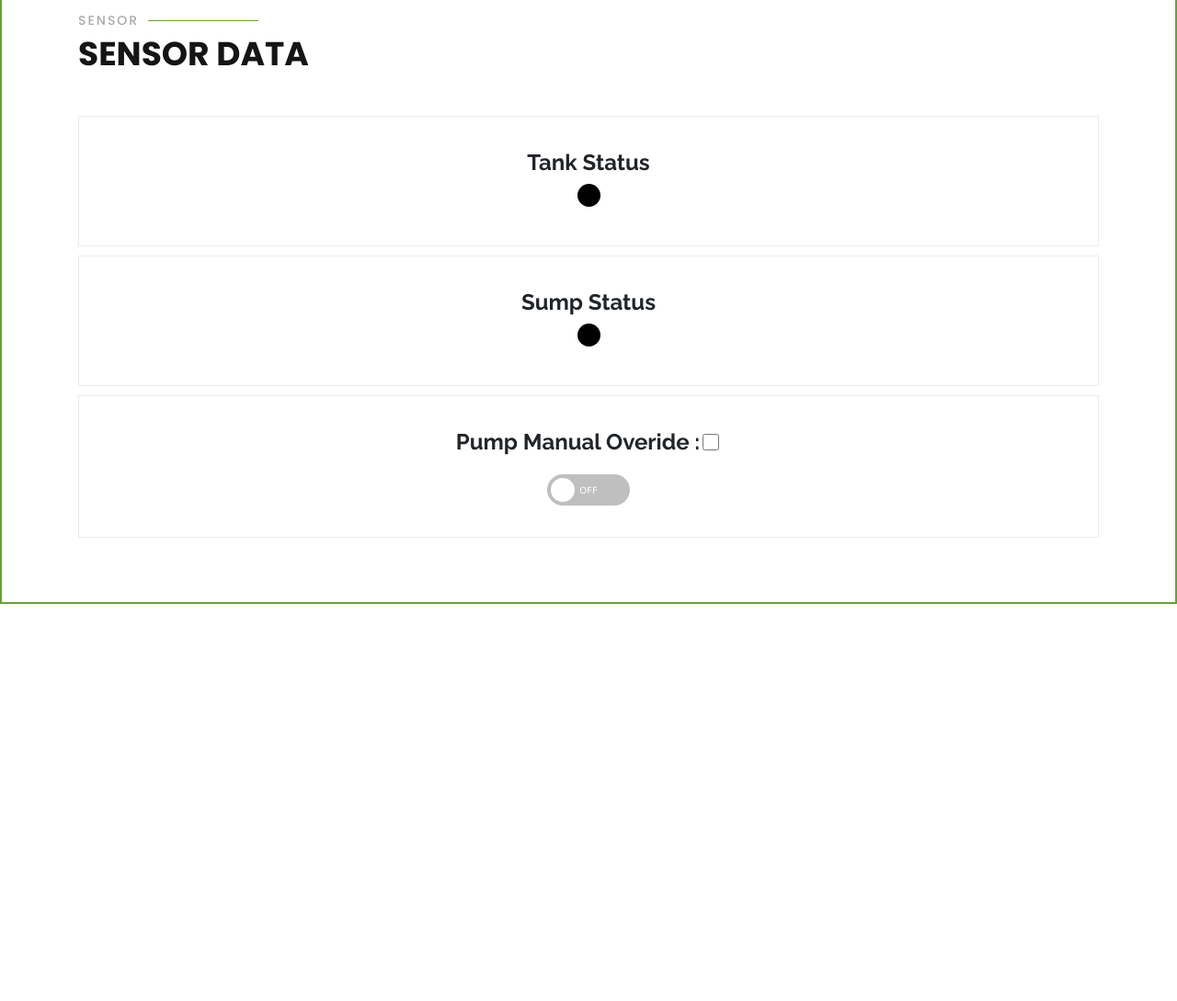
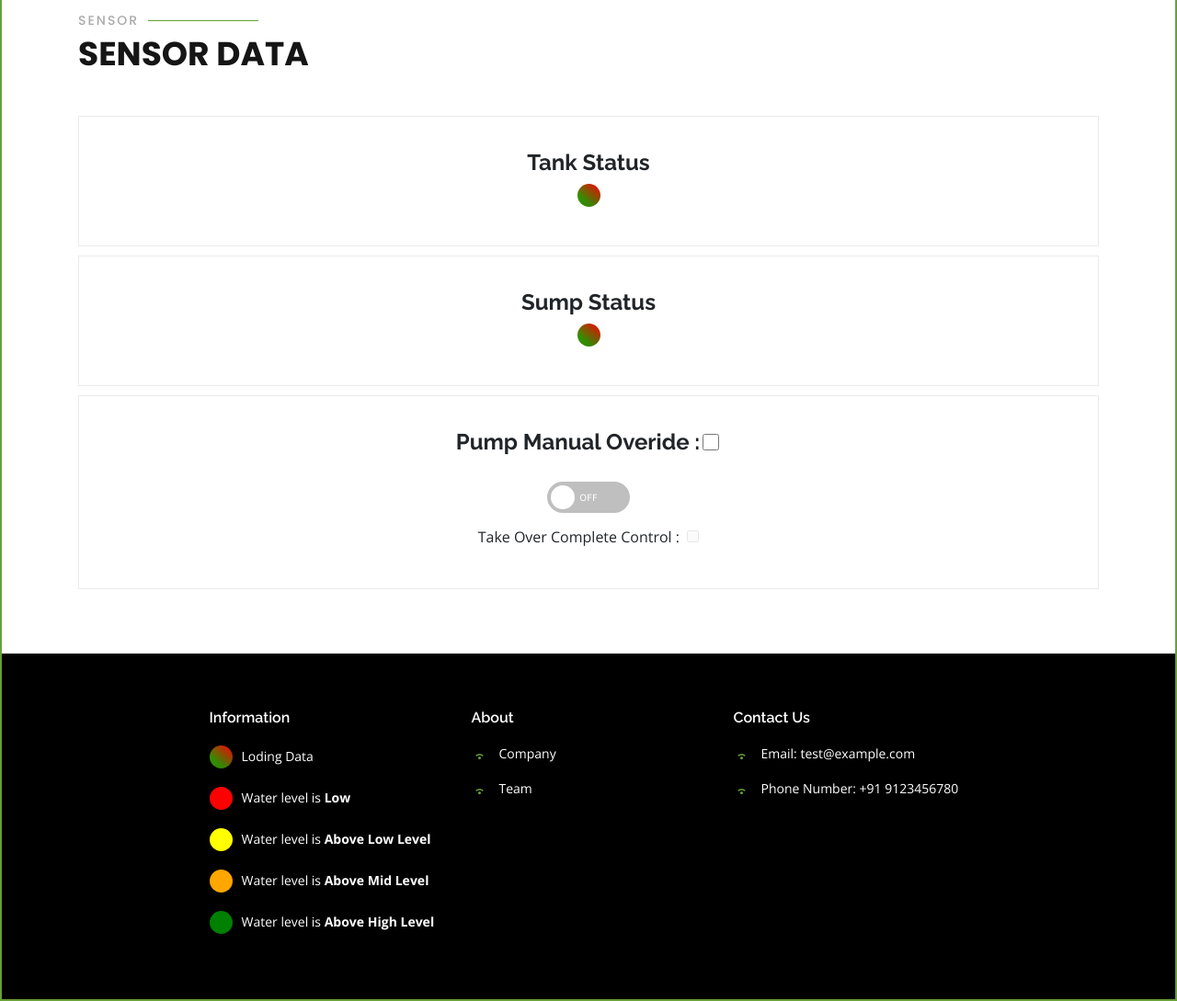
Before and after one commit to ManojAvarur/HomeAutomation, a PHP site: page /Frontend/information.html in a window 1280 px wide. Shown: the part 524-1613 px from the top of the page at 92% size. Before the commit the page ends 1181 px from the top, so only its background shows below. Run offline with PHP 8.4, Linux system fonts and the light colour scheme.

Commit message:
Forntend completed

```diff
--- a/Assets/css/style.css
+++ b/Assets/css/style.css
@@ -962,7 +962,7 @@ section {
     color: black;
   }
 
-.black_circle,
+.gradient_circle,
 .red_circle,
 .yellow_circle,
 .orange_circle,
@@ -974,8 +974,15 @@ section {
     transition: ease-in;
  }
 
-.black_circle{
-    background-color: rgb(0, 0, 0);
+.gradient_circle{
+    /* background-color: rgb(170, 170, 170); */
+    background:  linear-gradient( 217deg, rgba(255, 0, 0), rgba(0, 128, 0, .8) 70.71% ),
+                       linear-gradient( 127deg, rgba(255, 255, 0), rgba(255, 166, 0, .8) 70.71% ),
+                       linear-gradient( 336deg, rgba(255, 166, 0), rgba(255, 0, 0, .8) 70.71% );
+
+    /* background: linear-gradient(217deg, rgba(255,0,0,.8), rgba(255,0,0,0) 70.71%), linear-gradient(127deg, rgba(0,255,0,.8), rgba(0,255,0,0) 70.71%), linear-gradient(336deg, rgba(0,0,255,.8), rgba(0,0,255,0) 70.71%); */
+    /* background-color: linear-gradient( ); */
+    /* background-image: linear-gradient(217deg, rgba(255,0,0,.8), rgba(255,0,0,0) 70.71%), linear-gradient(127deg, rgba(0,255,0,.8), rgba(0,255,0,0) 70.71%), linear-gradient(336deg, rgba(0,0,255,.8), rgba(0,0,255,0) 70.71%); */
 }
 
 .red_circle{
@@ -1008,3 +1015,7 @@ section {
     text-decoration: none;
     color: rgb(128, 128, 128);
 }
+
+ul li a{
+    margin-left: 10px;
+}
--- a/Frontend/information.html
+++ b/Frontend/information.html
@@ -58,61 +58,83 @@
                     <p>Sensor Data</p>
                 </div>
 
-                <div class="alert" id="alert">
+                <div class="alert" id="alert-container">
                     <span class="closebtn" onclick="this.parentElement.style.display='none';">&times;</span>
                     <strong>Error! : </strong><span id="alert-msg"></span>
                 </div>
 
                 <div class="data-container">
                     <p>
-                        <h4><strong>Tank Status</strong></h4><span class="black_circle" id="tank-status"></span>
+                        <h4><strong>Tank Status</strong></h4><span class="gradient_circle" id="tank-status"></span>
                     </p>
                 </div>
 
                 <div class="data-container">
                     <p>
-                        <h4><strong>Sump Status</strong></h4><span class="black_circle" id="pump-status"></span>
+                        <h4><strong>Sump Status</strong></h4><span class="gradient_circle" id="pump-status"></span>
                     </p>
                 </div>
 
-                <div class="data-container" id="pump">
+                <div class="data-container" id="pump" style='position:relative'>
                     <p>
                         <h4>
-                            <strong>Pump Manual Overide&nbsp;:&nbsp;&nbsp;&nbsp;&nbsp;</strong>
+                            <label for="manual-overide" ><strong>Pump Manual Overide&nbsp;:&nbsp;&nbsp;&nbsp;&nbsp;</strong></label>
                             <input type="checkbox" class="form-check-input" id="manual-overide" onchange="handelPumpManualOveride()">
                         </h4>
                     </p>
 
-
-
-                    <label class="switch">
+                    <label class="switch" onclick="elementDisabledError()">
                         <input type="checkbox" id="togBtn" onchange="handelToggleButton()">
                         <div class="slider round" id="togBtn-slider">
-                            <!--ADDED HTML -->
                             <span class="on">ON</span>
                             <span class="off">OFF</span>
-                            <!--END-->
                         </div>
                     </label>
 
+                    <p>
+                        <label for="complete-control" onclick="elementDisabledError()">Take Over Complete Control&nbsp;:&nbsp;</label>
+                        <input type="checkbox" id="complete-control" onchange="handelCompleteControl()">
+                    </p>
 
                 </div>
-
-                <!-- <div class="row">
-
-                    <div class="col-lg-12 d-flex align-items-stretch">
-                        <div class="icon-box">
-                            <i class="icofont-thermometer icon"></i>
-                            <h4><a class="temparature sensor_data_retrival" href="javascript:void(0);">Temprature</a></h4>
-                            <h4><a class="temparature sensor_data_retrival sensor_data_display" href="javascript:void(0);">34&nbsp;&#8451</a></h4>
-                            <p>It's a measure of how fast the atoms and molecules of a substance are moving.</p>
-                        </div>
-                    </div>
-
-                </div> -->
-
             </div>
         </section>
+
+        <footer id="footer">
+            <div class="footer-top">
+                <div class="container">
+                    <div class="row justify-content-center">
+                        <div class="col-lg-3 col-md-6 footer-links">
+                            <h4>Information</h4>
+                            <ul>
+                                <li><i class="gradient_circle"></i> <a href="#sensorData"> Loding Data </a> </li>
+                                <li><i class="red_circle"></i> <a href="#sensorData"> Water level is <strong> Low </strong> </a> </li>
+                                <li><i class="yellow_circle"></i> <a href="#sensorData"> Water level is <strong> Above Low Level </strong> </a> </li>
+                                <li><i class="orange_circle"></i> <a href="#sensorData"> Water level is <strong> Above Mid Level </strong> </a> </li>
+                                <li><i class="green_circle"></i> <a href="#sensorData"> Water level is <strong> Above High Level </strong> </a> </li>
+                            </ul>
+                        </div>
+
+                        <div class="col-lg-3 col-md-6 footer-links">
+                            <h4>About</h4>
+                            <ul>
+                                <li><i class="bx bx-wifi-1"></i> <a href="#">Company</a></li>
+                                <li><i class="bx bx-wifi-1"></i> <a href="#">Team</a></li>
+                            </ul>
+                        </div>
+
+                        <div class="col-lg-3 col-md-12 footer-links">
+                            <h4>Contact Us</h4>
+                            <ul>
+                                <li><i class="bx bx-wifi-1"></i> <a href="#">Email: test@example.com</a></li>
+                                <li><i class="bx bx-wifi-1"></i> <a href="#">Phone Number: +91 9123456780</a></li>
+                            </ul>
+                        </div>
+
+                    </div>
+                </div>
+            </div>
+        </footer>
 
         <a href="#" class="back-to-top"><i class="ri-arrow-up-line"></i></a>
         <div id="preloader"></div>
@@ -130,15 +152,24 @@
             let switchOnColor = "#689F38";
             let switchOffColor = "#aa2e2e";
             let disabledColor = "#808080";
+
+            let displayAlertContainer = document.getElementById("alert-container");
+            let displayAlertMessage = document.getElementById("alert-msg");
+
             let manualOverideCheckBox = document.getElementById("manual-overide");
+
             let toggleButtonContainer = document.getElementById("togBtn-slider");
             let toggleButton = document.getElementById("togBtn");
 
-            function handelToggleButton(){
-                setToggleSwitchColor();
+            let completeControl = document.getElementById("complete-control");
+
+            function showAlert( alertMsg ){
+                displayAlertMessage.innerText = alertMsg;
+                displayAlertContainer.style.display = "block";
+                document.getElementById("information_main_home").scrollIntoView();
             }
 
-            function setToggleSwitchColor(){
+            function performToggleSwitchAndControlOP(){
                 if( ! toggleButton.disabled ){
                     if( toggleButton.checked ){
                         toggleButtonContainer.style.backgroundColor = switchOnColor;
@@ -152,15 +183,31 @@
                 }
             }
 
+            function handelToggleButton(){
+                performToggleSwitchAndControlOP();
+            }
+
+
             function handelPumpManualOveride(){
                 if( manualOverideCheckBox.checked ){
                     toggleButton.disabled = false;
+                    completeControl.disabled = false;
+                    completeControl.classList.remove("isDisabled");
                 } else {
                     toggleButton.checked = false;
                     toggleButton.disabled = true;
+                    completeControl.disabled = true;
+                    completeControl.checked = false;
+                    completeControl.classList.add("isDisabled");
                 }
-                setToggleSwitchColor();
+                performToggleSwitchAndControlOP();
             }
+
+            function elementDisabledError(){
+                if( completeControl.disabled || toggleButton.disabled ){
+                    showAlert("Selected option is disabled because ' Pump Manual Overide ' is not checked.");
+                }
+            };
 
             window.onload = handelPumpManualOveride;
         </script>
```
